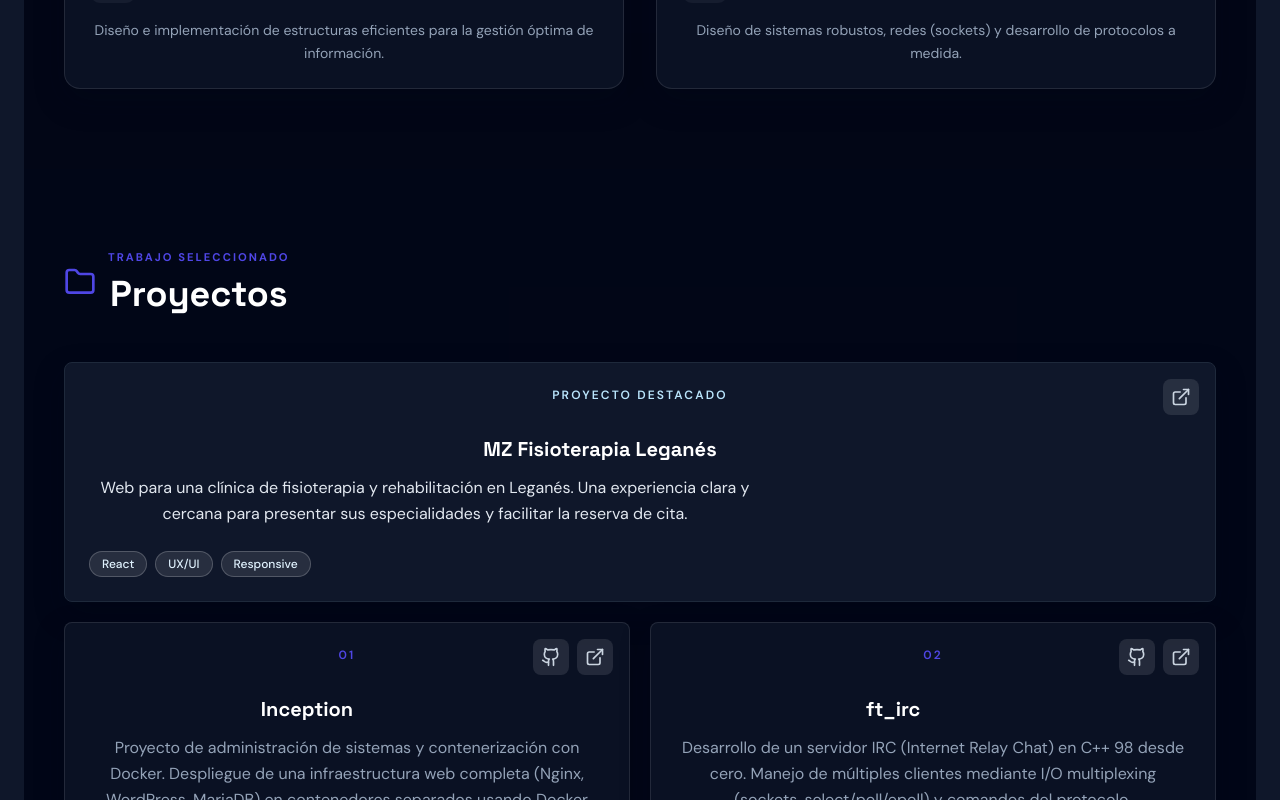
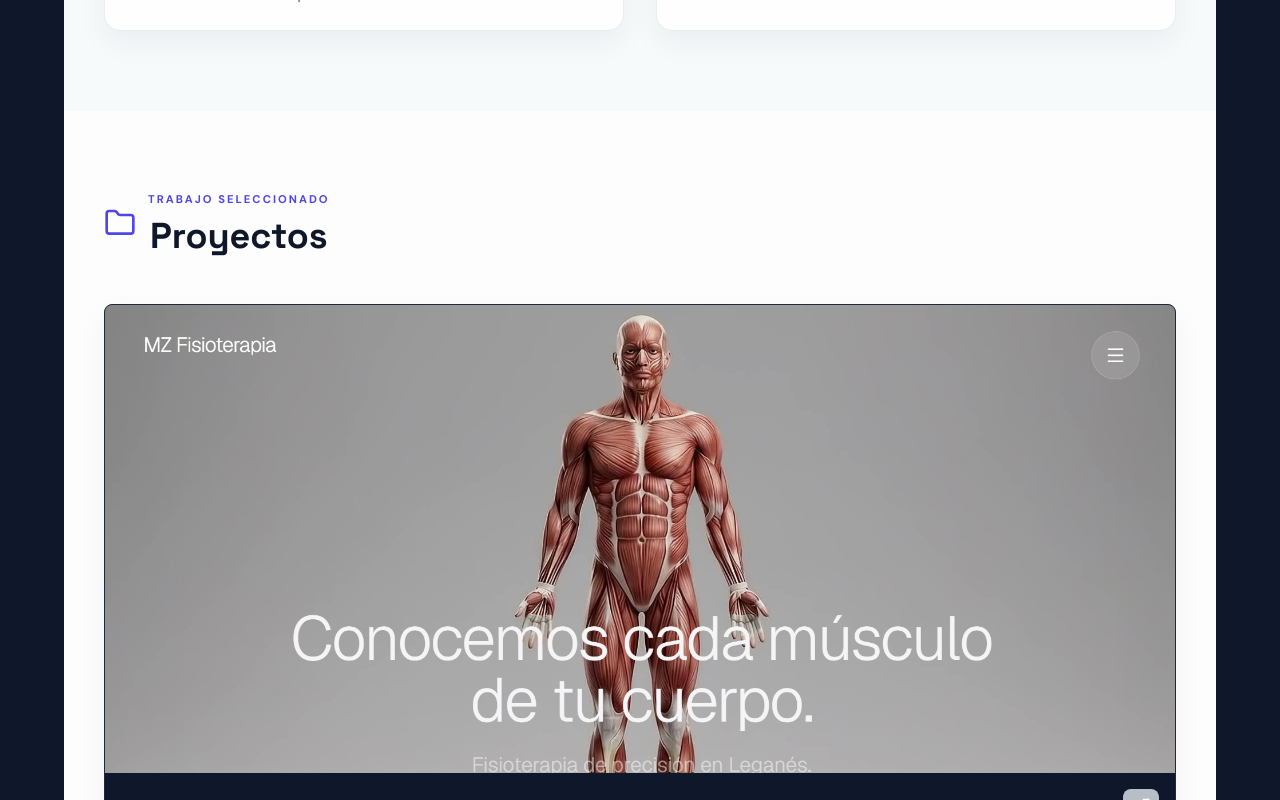
Before and after one commit to Escudo5/portfolio, a React (Vite) app: page / in a window 1280 px wide. Shown: the part 2000-2800 px from the top of the page. Built offline with nearby package versions, Linux system fonts and the light colour scheme.

Commit message:
fotos en proyectos y quito el margen de la web

```diff
--- a/src/App.tsx
+++ b/src/App.tsx
@@ -1,28 +1,15 @@
-import { useState, useEffect } from 'react';
 import Hero from './components/Hero';
 import About from './components/About';
 import Skills from './components/Skills';
 import Projects from './components/Projects';
 import Contact from './components/Contact';
 import Footer from './components/Footer';
-import ThemeToggle from './components/ThemeToggle';
 import Navbar from './components/Navbar';
 
 function App() {
-  const [isDark, setIsDark] = useState(true);
-
-  useEffect(() => {
-    if (isDark) {
-      document.documentElement.classList.add('dark');
-    } else {
-      document.documentElement.classList.remove('dark');
-    }
-  }, [isDark]);
-
   return (
-    <div className="relative min-h-screen bg-slate-50 text-slate-900 dark:bg-slate-950 dark:text-gray-100 transition-colors duration-300">
+    <div className="relative min-h-screen bg-slate-50 text-slate-900">
       <Navbar />
-      <ThemeToggle isDark={isDark} setIsDark={setIsDark} />
 
       <Hero />
       <About />
--- a/src/components/About.tsx
+++ b/src/components/About.tsx
@@ -1,8 +1,8 @@
-import { User, Code2, Rocket } from 'lucide-react';
+import { User, Code2, Briefcase } from 'lucide-react';
 
 export default function About() {
   return (
-    <section id="about" className="py-20 bg-white/70 dark:bg-slate-950/40 transition-colors duration-300">
+    <section id="about" className="py-20 bg-white transition-colors duration-300">
       <div className="site-container">
         <div className="flex items-center gap-3 mb-12">
           <User className="w-8 h-8 text-brand-primary" />
@@ -11,17 +11,7 @@ export default function About() {
           </h2>
         </div>
 
-        <div className="grid md:grid-cols-2 gap-8 items-center">
-          <div className="relative">
-            <div className="relative w-64 h-64 mx-auto">
-              <div className="absolute inset-0 bg-gradient-to-br from-brand-primary via-brand-secondary to-brand-accent rounded-[2rem] animate-soft-pulse opacity-20" />
-              <div className="absolute inset-2 glass-panel rounded-[1.6rem] flex items-center justify-center">
-                <Rocket className="w-32 h-32 text-brand-primary" />
-              </div>
-            </div>
-          </div>
-
-          <div className="space-y-6">
+        <div className="max-w-3xl space-y-6">
             <p className="text-lg text-slate-700 dark:text-slate-300 leading-relaxed">
               Soy un Desarrollador de Software especializado en <span className="text-brand-primary font-semibold">arquitecturas sólidas y escalables</span>.
               Me apasiona la <span className="text-brand-secondary font-semibold">creación de productos tecnológicos</span> que aporten un valor real al usuario.
@@ -36,11 +26,10 @@ export default function About() {
                 <span className="text-sm font-medium text-slate-700 dark:text-slate-300">Desarrollo Backend</span>
               </div>
               <div className="flex items-center gap-2 px-4 py-2 glass-panel rounded-full">
-                <Rocket className="w-5 h-5 text-brand-secondary" />
-                <span className="text-sm font-medium text-slate-700 dark:text-slate-300">Emprendimiento</span>
+                <Briefcase className="w-5 h-5 text-brand-secondary" />
+                <span className="text-sm font-medium text-slate-700">Visión de producto</span>
               </div>
             </div>
-          </div>
         </div>
       </div>
     </section>
--- a/src/components/Projects.tsx
+++ b/src/components/Projects.tsx
@@ -1,18 +1,24 @@
-import { Folder, ExternalLink, Github } from 'lucide-react';
+import { Box, ExternalLink, Folder, Github, MonitorSmartphone, Network, Terminal } from 'lucide-react';
+import mzThumbnail from '../assets/mz-fisioterapia.png';
 
 const projects = [
   {
     title: 'MZ Fisioterapia Leganés',
     description: 'Web para una clínica de fisioterapia y rehabilitación en Leganés. Una experiencia clara y cercana para presentar sus especialidades y facilitar la reserva de cita.',
     tags: ['React', 'UX/UI', 'Responsive'],
+    learning: 'Diseño de producto, responsive design y comunicación clara de servicios.',
     github: undefined,
     demo: 'https://fisioterapia-mz.vercel.app/',
     featured: true,
+    image: mzThumbnail,
   },
   {
     title: 'Inception',
     description: 'Proyecto de administración de sistemas y contenerización con Docker. Despliegue de una infraestructura web completa (Nginx, WordPress, MariaDB) en contenedores separados usando Docker Compose.',
     tags: ['Docker', 'Linux', 'DevOps', 'Nginx'],
+    learning: 'Orquestación de servicios, redes internas y despliegues reproducibles.',
+    icon: Box,
+    visualLabel: 'Infraestructura en contenedores',
     github: 'https://github.com/Escudo5/inception',
     demo: 'https://github.com/Escudo5/inception',
   },
@@ -20,6 +26,9 @@ const projects = [
     title: 'ft_irc',
     description: 'Desarrollo de un servidor IRC (Internet Relay Chat) en C++ 98 desde cero. Manejo de múltiples clientes mediante I/O multiplexing (sockets, select/poll/epoll) y comandos del protocolo.',
     tags: ['C++', 'Redes', 'Sockets', 'Protocolos'],
+    learning: 'Programación de red, concurrencia y diseño de un protocolo de comunicación.',
+    icon: Network,
+    visualLabel: 'Comunicación cliente-servidor',
     github: 'https://github.com/Escudo5/ft_irc',
     demo: 'https://github.com/Escudo5/ft_irc',
   },
@@ -27,6 +36,9 @@ const projects = [
     title: 'Minishell',
     description: 'Implementación de una shell funcional en C que replica el comportamiento de bash, incluyendo pipes, redirecciones, gestión de señales y manejo de variables de entorno.',
     tags: ['C', 'Sistema', 'Procesos'],
+    learning: 'Procesos, señales, pipes y parsing para construir una shell desde cero.',
+    icon: Terminal,
+    visualLabel: 'Herramientas de sistema',
     github: 'https://github.com/Escudo5/minishell',
     demo: 'https://github.com/Escudo5/minishell',
   },
@@ -34,6 +46,9 @@ const projects = [
     title: 'Cub3D',
     description: 'Motor de renderizado 3D inspirado en Wolfenstein 3D usando raycasting. Proyecto que explora gráficos, matemáticas y optimización del rendimiento en C.',
     tags: ['C', 'Gráficos', 'Raycasting'],
+    learning: 'Matemáticas aplicadas, renderizado en tiempo real y optimización en C.',
+    icon: MonitorSmartphone,
+    visualLabel: 'Motor gráfico en tiempo real',
     github: 'https://github.com/Escudo5/cub3d',
     demo: 'https://github.com/Escudo5/cub3d',
   },
@@ -54,11 +69,33 @@ export default function Projects() {
         </div>
 
         <div className="grid sm:grid-cols-2 gap-5">
-          {projects.map((project, index) => (
-            <div
+          {projects.map((project, index) => {
+            const ProjectIcon = project.icon;
+
+            return (
+            <article
               key={project.title}
-              className={`group relative p-6 glass-panel rounded-lg transition-all duration-300 hover:-translate-y-1 hover:shadow-xl flex flex-col h-full ${project.featured ? 'sm:col-span-2 !bg-slate-900 !text-white !border-slate-800' : ''}`}
+              className={`group overflow-hidden glass-panel rounded-lg transition-all duration-300 hover:-translate-y-1 hover:shadow-xl flex flex-col h-full ${project.featured ? 'sm:col-span-2 !bg-slate-900 !text-white !border-slate-800' : ''}`}
             >
+              <div className={`relative aspect-[16/7] overflow-hidden ${project.featured ? 'bg-slate-800' : 'bg-slate-100'}`}>
+                {project.image ? (
+                  <img
+                    src={project.image}
+                    alt="Vista previa de la web de MZ Fisioterapia Leganés"
+                    width="1870"
+                    height="1015"
+                    loading="eager"
+                    className="h-full w-full object-cover object-top transition-transform duration-500 group-hover:scale-[1.02]"
+                  />
+                ) : ProjectIcon ? (
+                  <div className="flex h-full flex-col items-center justify-center gap-3 text-slate-500">
+                    <ProjectIcon className="h-10 w-10 text-brand-primary" strokeWidth={1.5} />
+                    <span className="text-sm font-medium">{project.visualLabel}</span>
+                  </div>
+                ) : null}
+              </div>
+
+              <div className="relative flex flex-1 flex-col p-6">
               <div className="absolute top-4 right-4 flex gap-2">
                 {project.github && (
                   <a
@@ -94,6 +131,10 @@ export default function Projects() {
                 {project.description}
               </p>
 
+              <p className={`mb-5 text-sm leading-relaxed ${project.featured ? 'text-slate-300' : 'text-slate-500'}`}>
+                <span className="font-semibold">Aprendizaje clave:</span> {project.learning}
+              </p>
+
               <div className="flex flex-wrap gap-2 mt-auto">
                 {project.tags.map((tag, tagIndex) => (
                   <span
@@ -104,8 +145,10 @@ export default function Projects() {
                   </span>
                 ))}
               </div>
-            </div>
-          ))}
+              </div>
+            </article>
+            );
+          })}
         </div>
       </div>
     </section>
--- a/src/index.css
+++ b/src/index.css
@@ -18,23 +18,26 @@ html {
 
 body {
   overflow-x: hidden;
-  background: #f7f8fa;
+  background: #f8fafc;
 }
 
 .site-container {
-  width: min(calc(100% - 2rem), 72rem);
+  box-sizing: border-box;
+  width: 100%;
+  max-width: 72rem;
+  padding-inline: 1rem;
   margin-inline: auto;
 }
 
 @media (min-width: 640px) {
   .site-container {
-    width: min(calc(100% - 3rem), 72rem);
+    padding-inline: 1.5rem;
   }
 }
 
 @media (min-width: 1024px) {
   .site-container {
-    width: min(calc(100% - 5rem), 72rem);
+    padding-inline: 2.5rem;
   }
 }
 
```
Also changed, not shown: captura web fisio-mz.png (added), src/assets/mz-fisioterapia.png (added).
